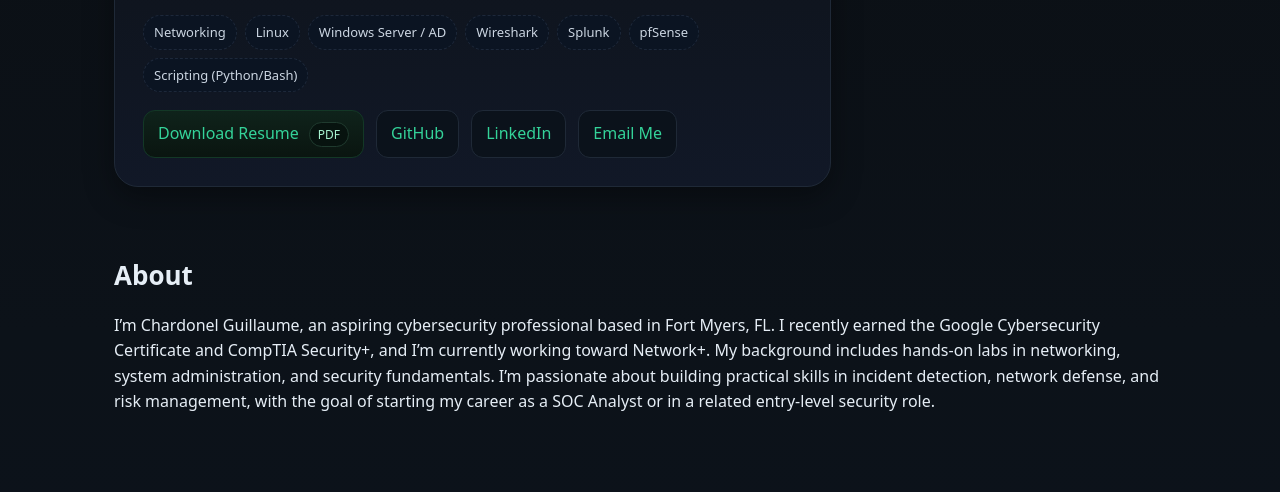
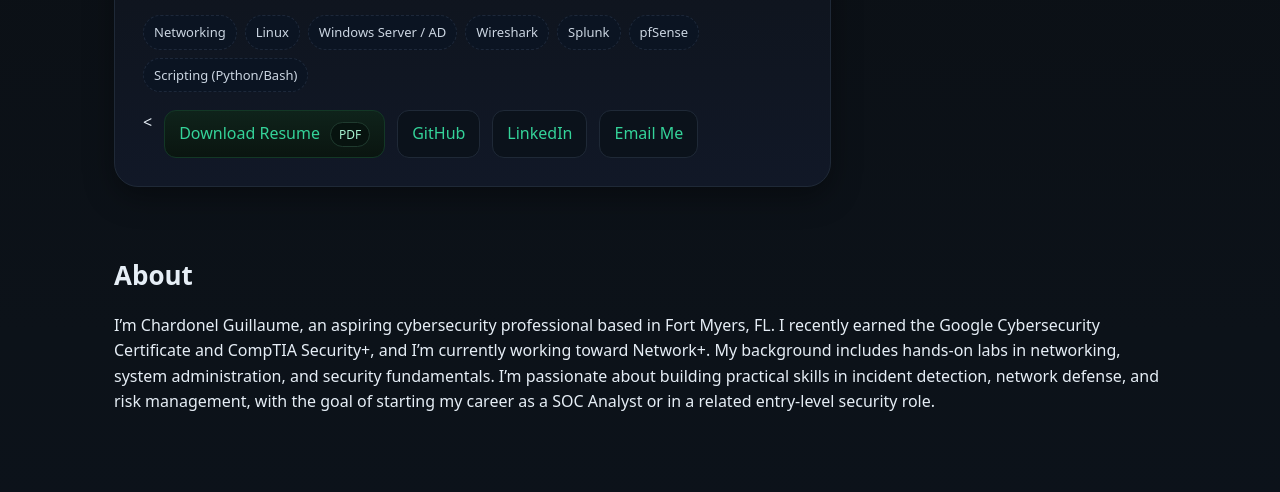
Before and after one commit to chardonelguillaume/chardonelguillaume.github.io, a plain HTML site: page index.html in a window 1280 px wide. Shown: the part 262-754 px from the top of the page. Drawn offline with Linux system fonts and the light colour scheme.

Commit message:
Update index.html

```diff
--- a/index.html
+++ b/index.html
@@ -81,7 +81,7 @@
           <span class="badge">Scripting (Python/Bash)</span>
         </div>
         <div class="cta">
-        <a class="btn primary" href="Resume2025.pdf" target="_blank" rel="noopener">
+        <<a class="btn primary" href="Resume2025.pdf" target="_blank" rel="noopener">
   <span>Download Resume</span>
   <span class="pill">PDF</span>
 </a>
```
